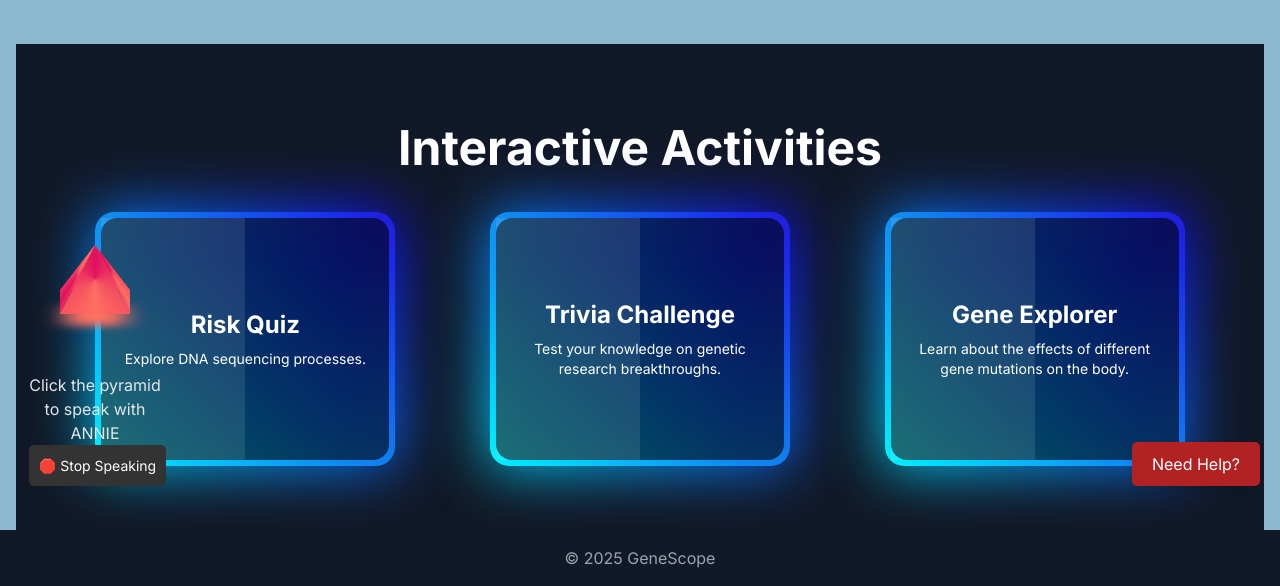
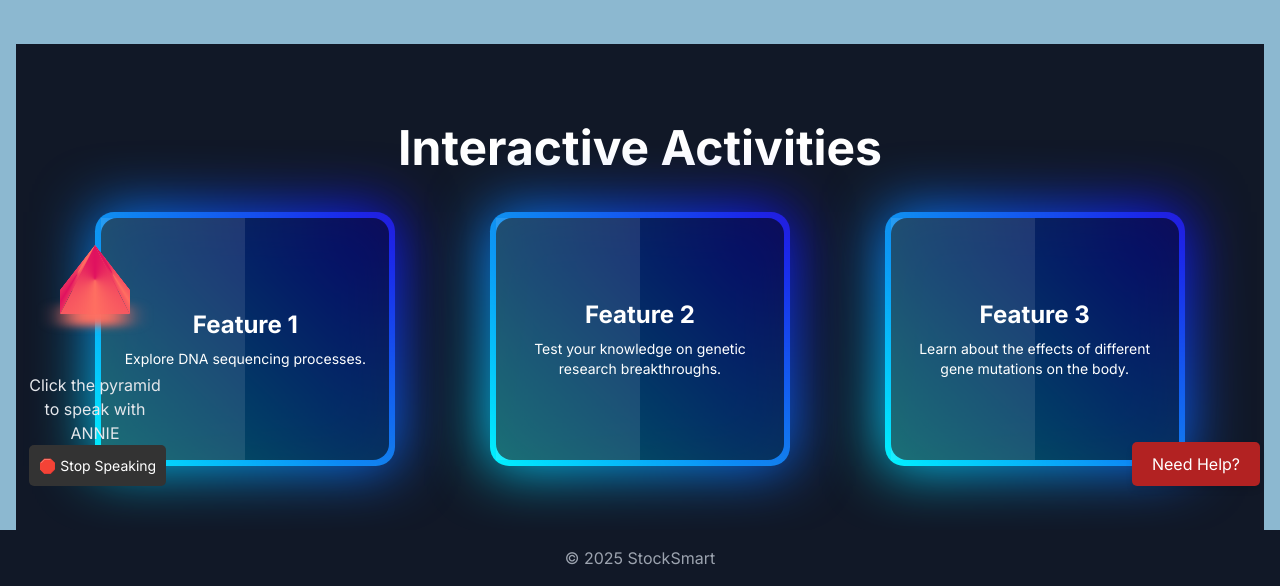
Before and after one commit to avikaprasad22/walmart_frontend, a Jekyll site: the page built from index.md, in a window 1280 px wide and 900 px high, scrolled down 718 px, cut to the strip 314-900 px from the top of the window. Built offline with Jekyll 4.4.1, drawn with Linux system fonts in a browser that asks for light colours; nearby versions of some CDN libraries; some of the changed text lies outside the part shown.

Commit message:
removed dropdowns and changed the footer

```diff
--- a/_layouts/tailwind.html
+++ b/_layouts/tailwind.html
@@ -78,7 +78,7 @@
             aria-haspopup="true"
             aria-expanded="false"
           >
-            <button
+            <!-- <button
               class="text-gray-200 hover:text-accent focus:outline-none flex items-center bg-transparent hover:bg-transparent focus:bg-transparent"
               aria-haspopup="true"
               aria-expanded="false"
@@ -94,8 +94,8 @@
               >
                 <path stroke-linecap="round" stroke-linejoin="round" stroke-width="2" d="M19 9l-7 7-7-7" />
               </svg>
-            </button>
-            <div
+            </button> -->
+            <!-- <div
               class="absolute hidden group-hover:block group-focus-within:block bg-gray-800 mt-2 rounded-lg shadow-lg z-50 min-w-[150px]"
               role="menu"
               aria-label="Activities menu"
@@ -103,11 +103,11 @@
               <a href="{{ site.baseurl }}/dnasimulation" class="block px-4 py-2 text-gray-200 hover:bg-accent hover:text-white" role="menuitem" tabindex="0">DNA Simulation</a>
               <a href="{{ site.baseurl }}/matching-game/" class="block px-4 py-2 text-gray-200 hover:bg-accent hover:text-white" role="menuitem" tabindex="0">Matching Game</a>
               <a href="{{ site.baseurl }}/genes/" class="block px-4 py-2 text-gray-200 hover:bg-accent hover:text-white" role="menuitem" tabindex="0">Genes Activity</a>
-            </div>
+            </div> -->
           </div>
 
           <!-- Quizzes Dropdown -->
-          <div
+          <!-- <div
             class="relative group inline-block"
             tabindex="0"
             aria-haspopup="true"
@@ -146,7 +146,7 @@
           <a href="{{ site.baseurl }}/search/" class="text-gray-200 hover:text-accent">Search</a>
           <a id="signup-login" href="{{ site.baseurl }}/login" class="text-gray-300 font-extrabold tracking-tight hover:text-accent">Sign Up | Login</a>
         </nav>
-      </div>
+      </div> -->
     </header>
 
     <!-- Main Content -->
@@ -156,7 +156,7 @@
 
     <!-- Footer -->
     <footer class="bg-gray-900 text-center py-4 mt-10 fixed bottom-0 w-full">
-      <p class="text-gray-400">© 2025 GeneScope</p>
+      <p class="text-gray-400">© 2025 StockSmart</p>
     </footer>
   </body>
 </html>
--- a/index.md
+++ b/index.md
@@ -481,7 +481,7 @@
       <div class="card">
         <span></span>
         <div class="content flex flex-col items-center justify-center text-center">
-          <div class="text-2xl">Risk Quiz</div>
+          <div class="text-2xl">Feature 1</div>
           <p class="text-sm font-normal mt-2 px-4">Explore DNA sequencing processes.</p>
         </div>
       </div>
@@ -490,7 +490,7 @@
       <div class="card">
         <span></span>
         <div class="content flex flex-col items-center justify-center text-center">
-          <div class="text-2xl">Trivia Challenge</div>
+          <div class="text-2xl">Feature 2</div>
           <p class="text-sm font-normal mt-2 px-4">Test your knowledge on genetic research breakthroughs.</p>
         </div>
       </div>
@@ -499,7 +499,7 @@
       <div class="card">
         <span></span>
         <div class="content flex flex-col items-center justify-center text-center">
-          <div class="text-2xl">Gene Explorer</div>
+          <div class="text-2xl">Feature 3</div>
           <p class="text-sm font-normal mt-2 px-4">Learn about the effects of different gene mutations on the body.</p>
         </div>
       </div>
```
